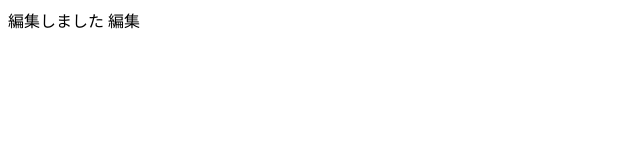
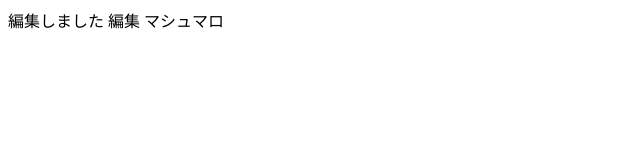
Before and after one commit to risamatsui/sampleGit3, a plain HTML site: page index.html in a window 1280 px wide. Shown: the full height of the page, 0-640 px from the left. Drawn offline with Linux system fonts and the light colour scheme.

Commit message:
入れました

```diff
--- a/index.html
+++ b/index.html
@@ -8,5 +8,6 @@
 <body>
     編集しました
     編集
+    マシュマロ
 </body>
 </html>
```
